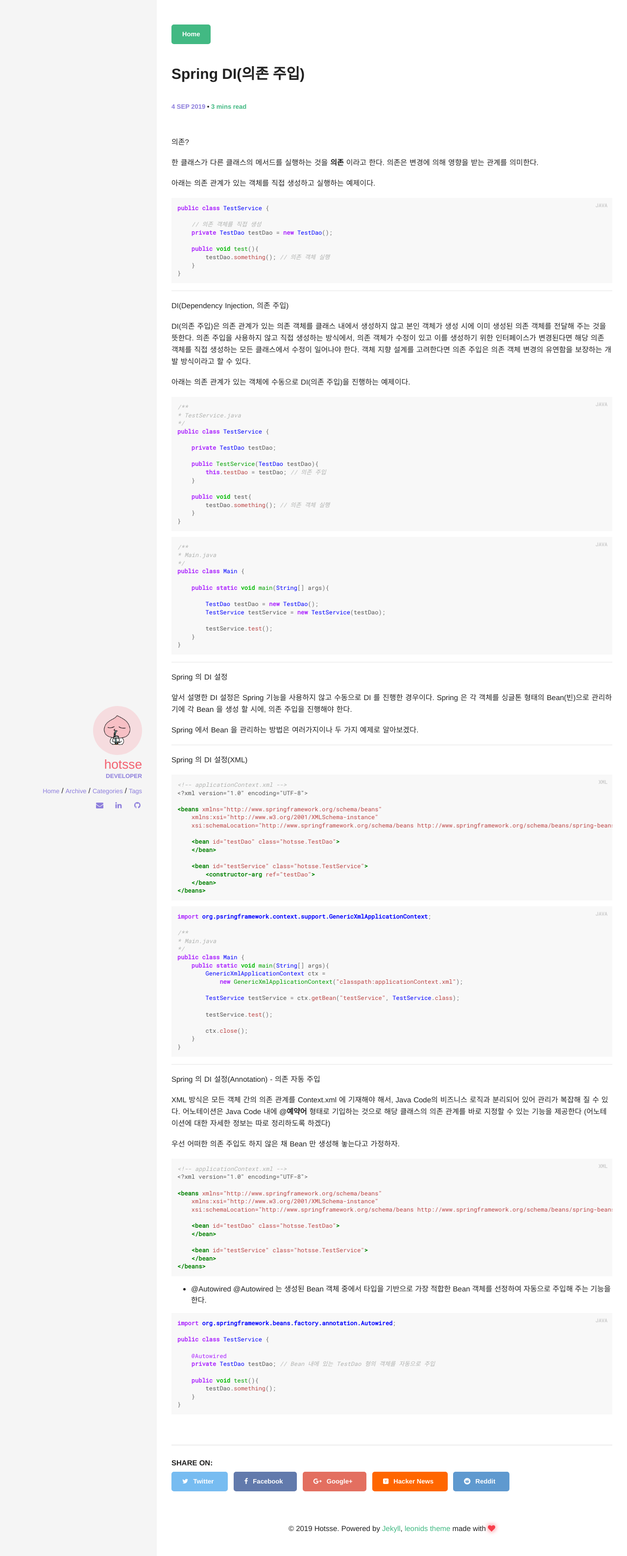
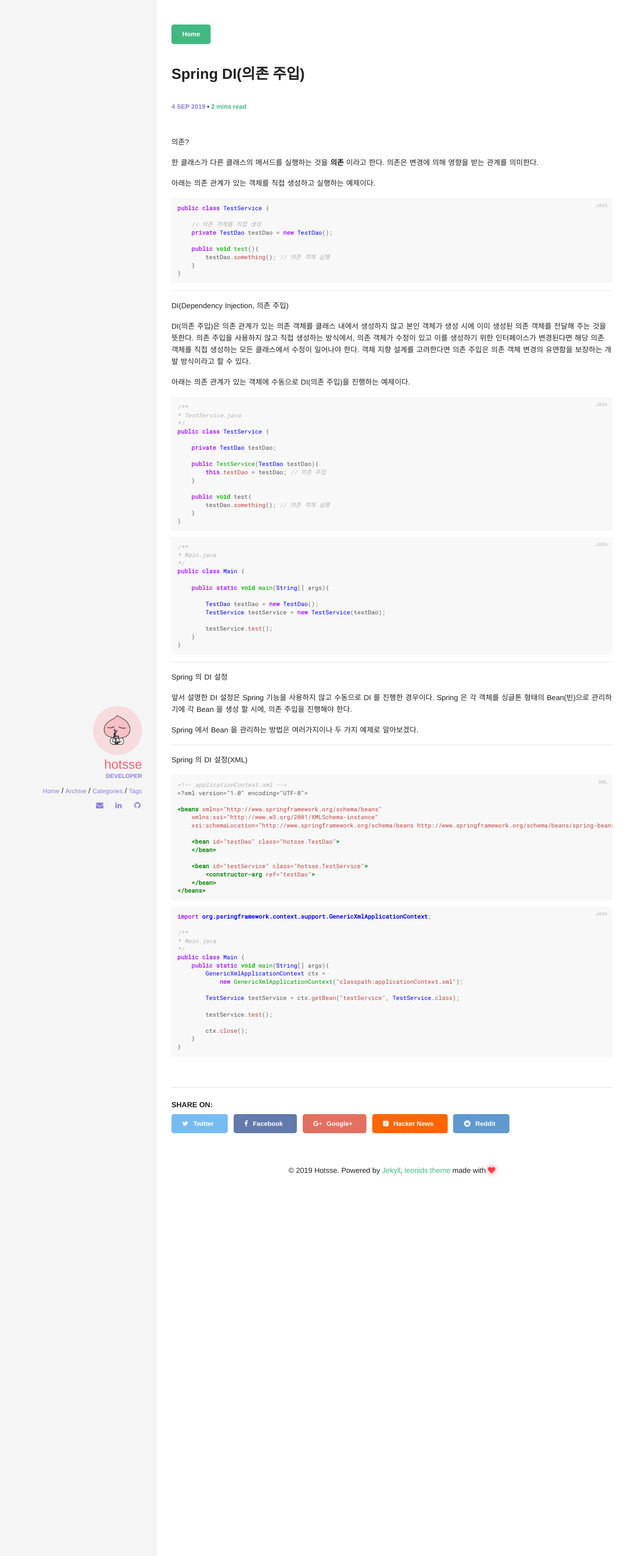
Before and after one commit to Hotsse/hotsse.github.io, a Jekyll site: the page built from _posts/2019-09-04-Spring DI(의존 주입).md, in a window 1280 px wide. Shown: the whole page at 49% size. Built offline with Jekyll 4.4.1, drawn with Linux system fonts in a browser that asks for light colours; comment, search, counter and statistics services are not loaded.

Commit message:
add post

```diff
--- a/_posts/2019-09-04-Spring DI(의존 주입).md
+++ b/_posts/2019-09-04-Spring DI(의존 주입).md
@@ -114,46 +114,3 @@ public class Main {
     }
 }
 {% endhighlight %}
-
--------------
-
-Spring 의 DI 설정(Annotation) - 의존 자동 주입
-
-XML 방식은 모든 객체 간의 의존 관계를 Context.xml 에 기재해야 해서, Java Code의 비즈니스 로직과 분리되어 있어 관리가 복잡해 질 수 있다.
-어노테이션은 Java Code 내에 **@예약어** 형태로 기입하는 것으로 해당 클래스의 의존 관계를 바로 지정할 수 있는 기능을 제공한다
-(어노테이션에 대한 자세한 정보는 따로 정리하도록 하겠다)
-
-우선 어떠한 의존 주입도 하지 않은 채 Bean 만 생성해 놓는다고 가정하자.
-
-{% highlight xml %}
-<!-- applicationContext.xml -->
-<?xml version="1.0" encoding="UTF-8">
-
-<beans xmlns="http://www.springframework.org/schema/beans"
-    xmlns:xsi="http://www.w3.org/2001/XMLSchema-instance"
-    xsi:schemaLocation="http://www.springframework.org/schema/beans http://www.springframework.org/schema/beans/spring-beans.xsd">
-
-    <bean id="testDao" class="hotsse.TestDao">
-    </bean>
-
-    <bean id="testService" class="hotsse.TestService">
-    </bean>
-</beans>
-{% endhighlight %}
-
-- @Autowired
-@Autowired 는 생성된 Bean 객체 중에서 타입을 기반으로 가장 적합한 Bean 객체를 선정하여 자동으로 주입해 주는 기능을 한다.
-
-{% highlight java %}
-import org.springframework.beans.factory.annotation.Autowired;
-
-public class TestService {
-
-    @Autowired
-    private TestDao testDao; // Bean 내에 있는 TestDao 형의 객체를 자동으로 주입
-
-    public void test(){
-        testDao.something();
-    }
-}
-{% endhighlight %}
```
Also changed, not shown: _posts/2019-09-04-Spring Auto DI(의존 자동 주입).md (added, +120 -0 lines).
